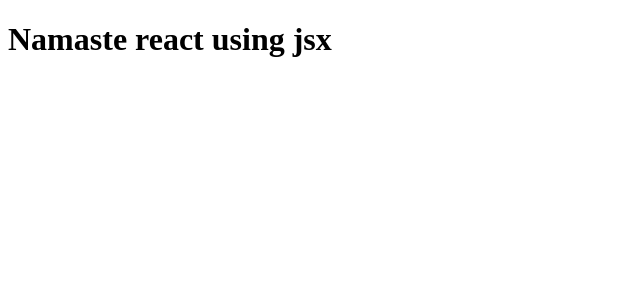
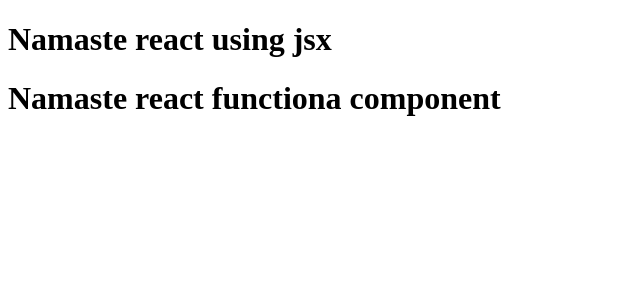
Before and after one commit to sumitsinghrajput56/namaste-react, a React (Vite) app: page / in a window 1280 px wide. Shown: the top 300 px of the page, without its empty margins (0-640 px from the left). Built offline with nearby package versions, Linux system fonts and the light colour scheme.

Commit message:
changed react element in functional component how i used inside component and how i used

```diff
--- a/App.js
+++ b/App.js
@@ -1,8 +1,8 @@
 import React from "react";
 import ReactDOM from "react-dom/client";
 
-// react element
-const heading = (
+// functional component
+const Title = () => (
   <h1 className="heading" tabIndex="1">
     Namaste react using jsx
   </h1>
@@ -11,24 +11,27 @@ const heading = (
 // React Component
 // Class Based Component - OLD
 // Functioan Based Component - NEW
-const roots = ReactDOM.createRoot(document.getElementById("root"));
 
 // React Functional Component
 
 const Heading1 = () => <h1 className="heading">Namaste react</h1>;
 
 const Heading2 = () => {
-  return <h1 className="heading1">Namaste react</h1>;
+    return <h1 className="heading1">Namaste react</h1>;
 };
 
 const Heading3 = () => {
-  <h1 className="heading1">Namaste react</h1>;
+    <h1 className="heading1">Namaste react</h1>;
 };
 
-const Heading4 = () => {
-  <div id="container">
-    <h1 className="heading1">Namaste react</h1>
-  </div>;
-};
+const Heading4 = () => (
+    <div id="container">
+        <Title/>
+    <h1 className="heading1">Namaste react functiona component </h1>
+  </div>
+);
 
-roots.render(heading);
+const roots = ReactDOM.createRoot(document.getElementById("root"));
+
+// How to render functional component
+roots.render(<Heading4/>);
```
